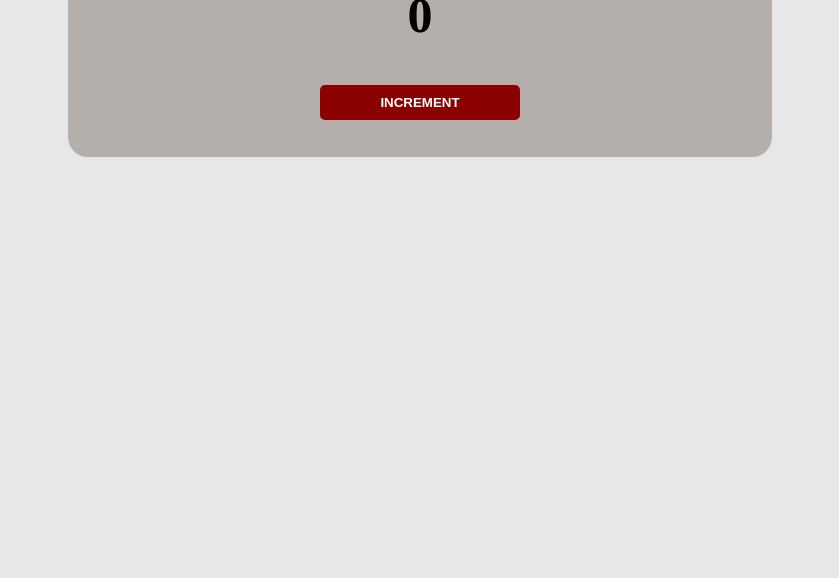
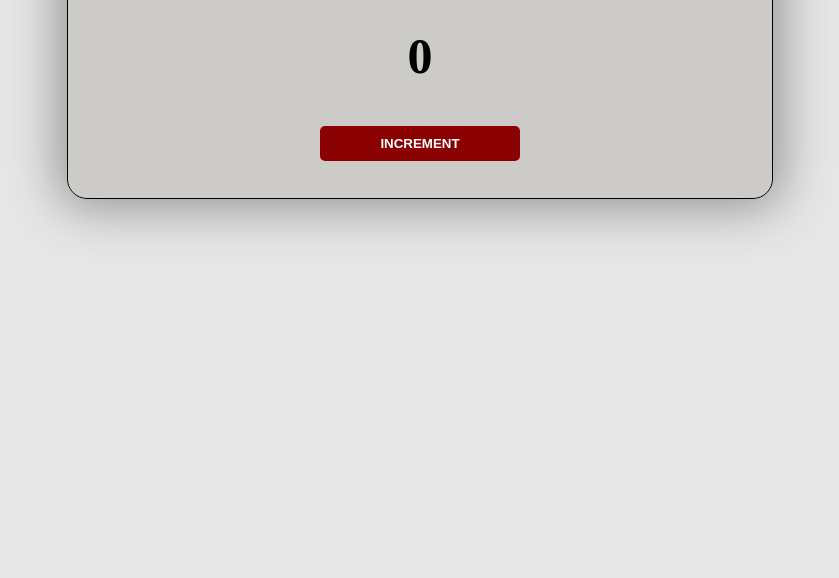
Before and after one commit to julieviktoria/Passenger-Counter-App, a plain HTML site: page index.html in a window 1280 px wide. Shown: the part 222-800 px from the top of the page, without its empty margins (220-1059 px from the left). Drawn offline with Linux system fonts and the light colour scheme.

Commit message:
:lipstick: update style

```diff
--- a/css/style.css
+++ b/css/style.css
@@ -18,14 +18,16 @@ button {
 }
 
 .box {
+	border: 1px solid black;
+	box-shadow: 0px 0px 50px 10px #979797;
 	position: relative;
 	display: flexbox;
 	justify-content: center;
 	margin: auto;
-	margin-top: 10vh;
+	margin-top: 15vh;
 	padding: 4vh;
 	text-align: center;
-	background: rgb(180, 175, 170);
+	background: rgba(180, 175, 170, 0.5);
 	border-radius: 20px;
 	width: 50vw;
 }
```
